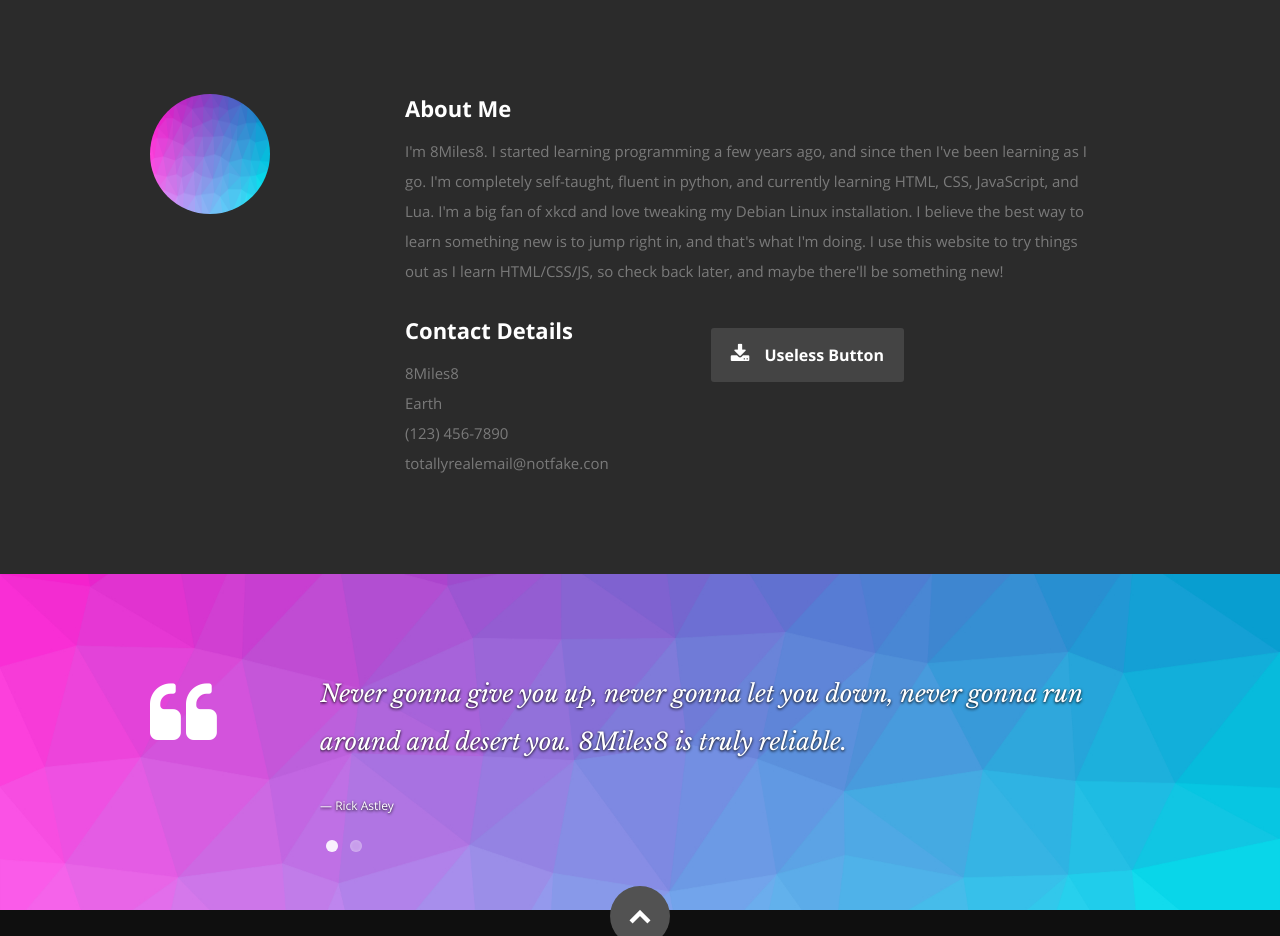
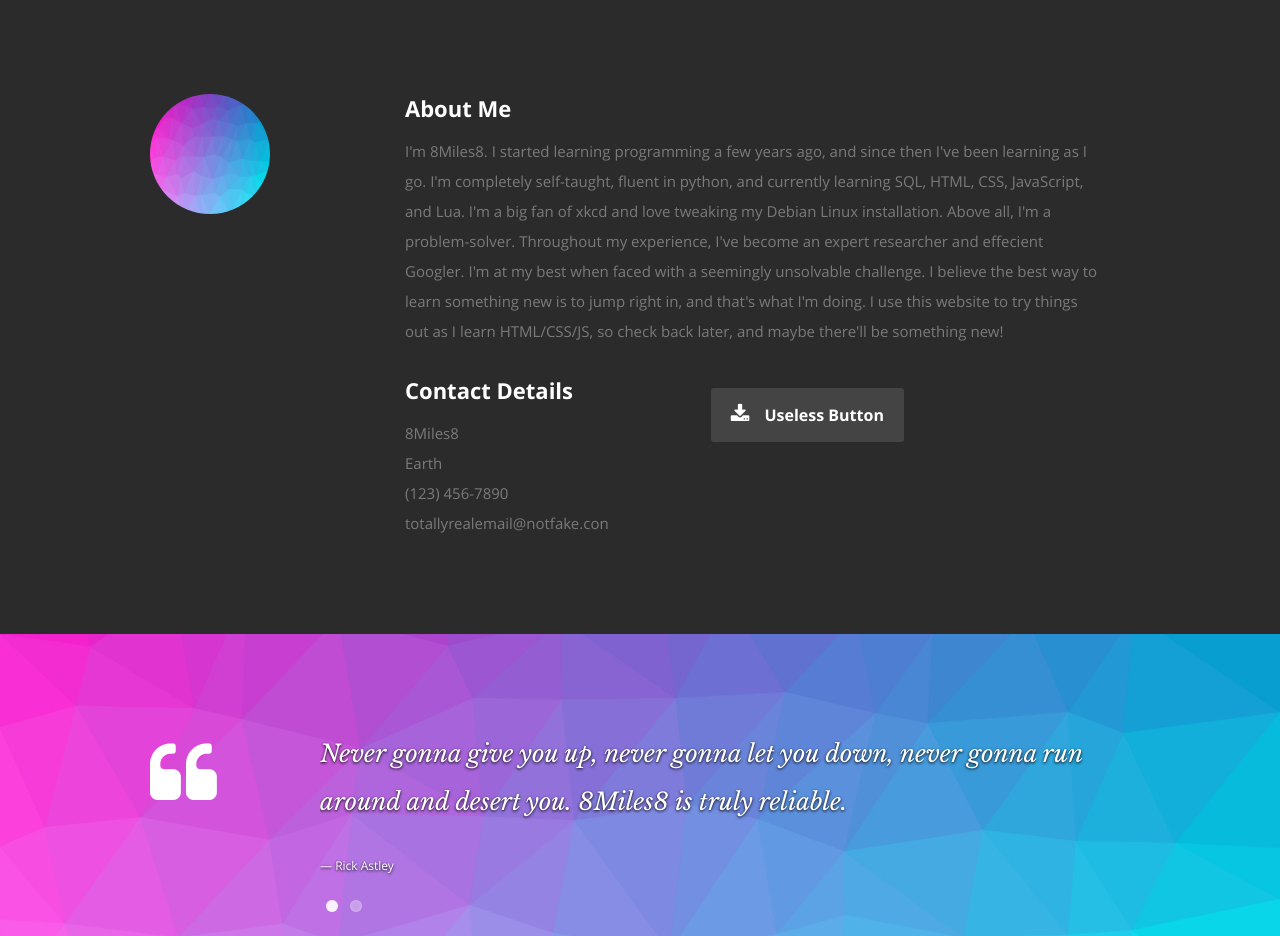
Before and after one commit to EightMilesEight/eightmileseight.github.io, a plain HTML site: page index.html in a window 1280 px wide. Shown: the part 802-1738 px from the top of the page. Drawn offline with nearby package versions, Linux system fonts and the light colour scheme; files whose address does not match are found by name.

Commit message:
Update index.html

```diff
--- a/index.html
+++ b/index.html
@@ -83,7 +83,7 @@
 
             <h2>About Me</h2>
 
-            <p>I'm 8Miles8. I started learning programming a few years ago, and since then I've been learning as I go. I'm completely self-taught, fluent in python, and currently learning HTML, CSS, JavaScript, and Lua. I'm a big fan of xkcd and love tweaking my Debian Linux installation. I believe the best way to learn something new is to jump right in, and that's what I'm doing. I use this website to try things out as I learn HTML/CSS/JS, so check back later, and maybe there'll be something new!</p>
+            <p>I'm 8Miles8. I started learning programming a few years ago, and since then I've been learning as I go. I'm completely self-taught, fluent in python, and currently learning SQL, HTML, CSS, JavaScript, and Lua. I'm a big fan of xkcd and love tweaking my Debian Linux installation. Above all, I'm a problem-solver. Throughout my experience, I've become an expert researcher and effecient Googler. I'm at my best when faced with a seemingly unsolvable challenge. I believe the best way to learn something new is to jump right in, and that's what I'm doing. I use this website to try things out as I learn HTML/CSS/JS, so check back later, and maybe there'll be something new!</p>
 
             <div class="row">
 
```
